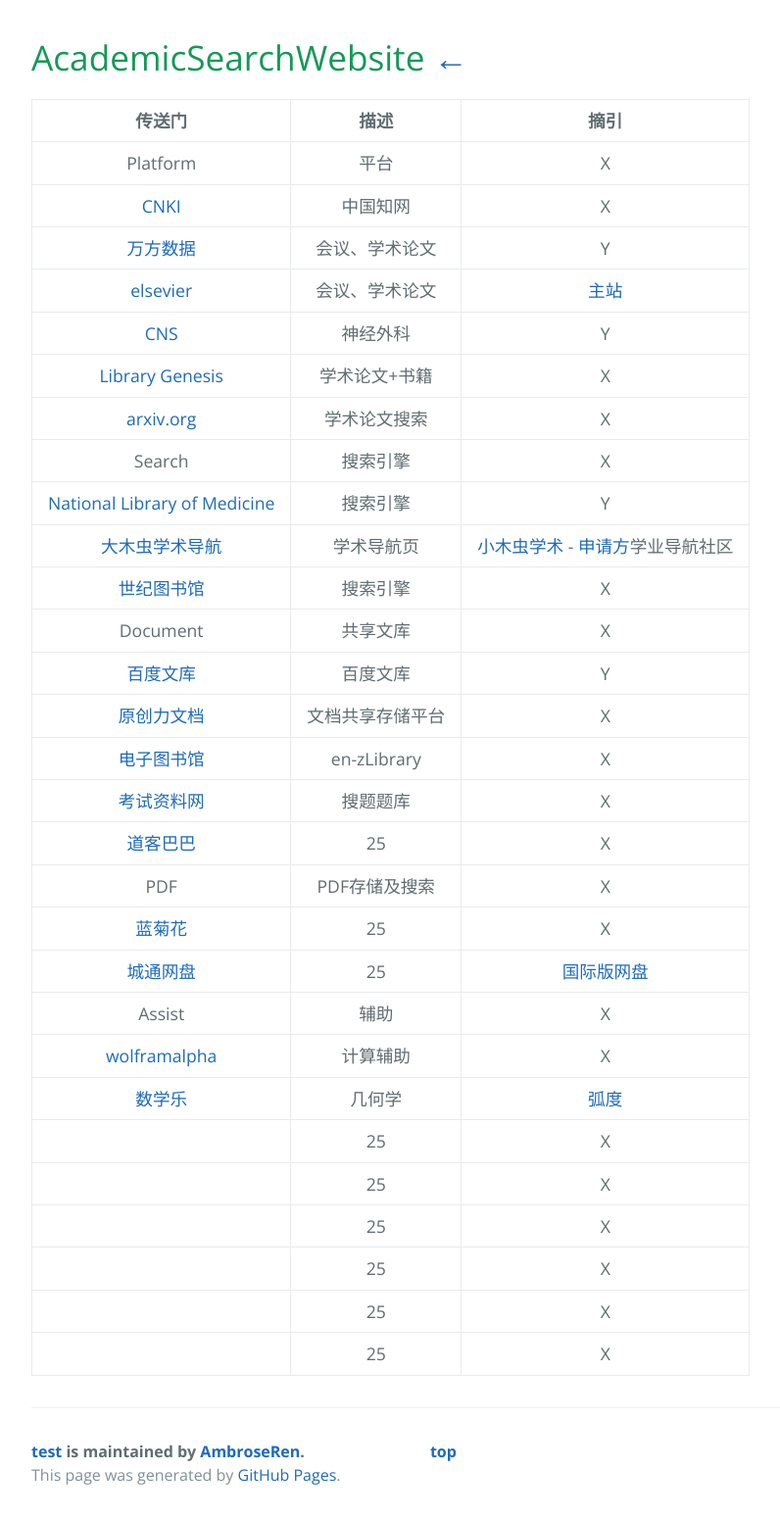
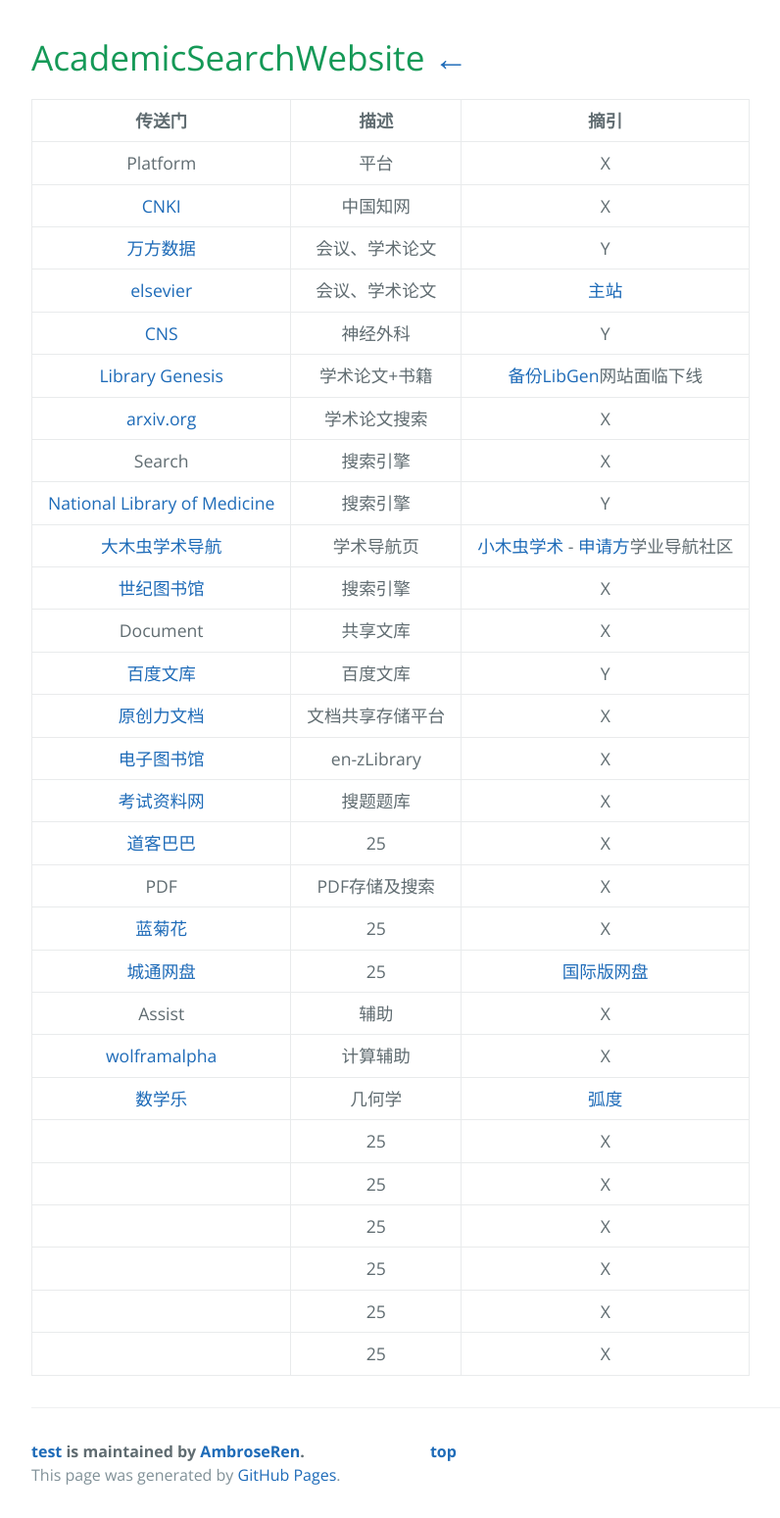
Before and after one commit to AmbroseRen/test, a Jekyll site: the page built from Library/AcademicSearch.md, in a window 1280 px wide. Shown: the whole page at 98% size, without its empty margins (192-988 px from the left). Built offline with Jekyll 4.4.1, drawn with Linux system fonts in a browser that asks for light colours; our own code applies the rules of GitHub Pages for plain Markdown files; the repository's description, which GitHub fills in, is left out.

Commit message:
Update AcademicSearch.md

```diff
--- a/Library/AcademicSearch.md
+++ b/Library/AcademicSearch.md
@@ -7,7 +7,7 @@
 | [万方数据](http://www.wanfangdata.com.cn/index.html) | 会议、学术论文 | Y |
 | [elsevier](https://www.sciencedirect.com/) | 会议、学术论文 | [主站](https://www.elsevier.com/) |
 | [CNS](https://www.cns.org/Default.aspx) | 神经外科 | Y |
-| [Library Genesis](http://gen.lib.rus.ec/) | 学术论文+书籍 | X |
+| [Library Genesis](http://gen.lib.rus.ec/) | 学术论文+书籍 | [备份LibGen](https://www.maguang.net/archives/6030)网站面临下线 |
 | [arxiv.org](https://arxiv.org/) | 学术论文搜索 | X |
 | Search | 搜索引擎 | X |
 | [National Library of Medicine](https://pubmed.ncbi.nlm.nih.gov/) | 搜索引擎 | Y |
```
